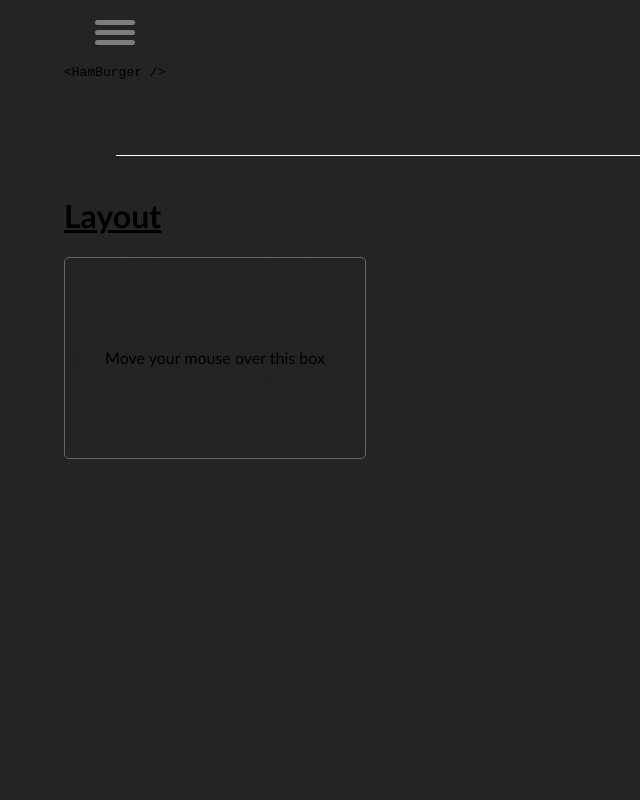
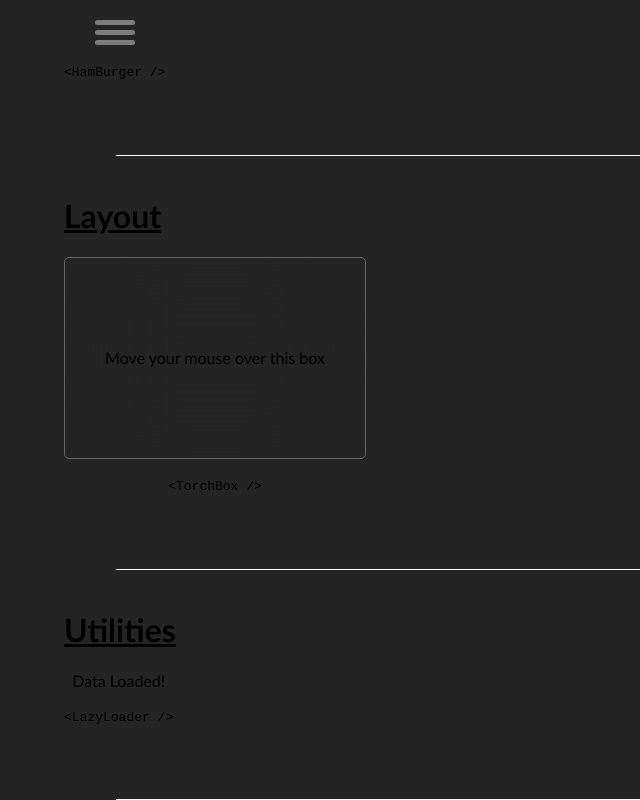
Before and after one commit to regex5440/hd-ui, a React (Vite) app: page / in a window 1280 px wide. Shown: the part 437-1237 px from the top of the page, without its empty margins (0-640 px from the left). Before the commit the page ends 971 px from the top, so only its background shows below. Built offline with nearby package versions, Linux system fonts and the light colour scheme.

Commit message:
Updated Showcase

```diff
--- a/src/components/ShowCase.tsx
+++ b/src/components/ShowCase.tsx
@@ -1,4 +1,4 @@
-import React from "react";
+import React, { useState } from "react";
 import {
   BouncyBalls,
   CircularLoader,
@@ -7,8 +7,10 @@ import {
   TorchBox,
 } from "./";
 import "../style/index.sass";
+import { LazyLoader } from "./Utilities";
 
 const ShowCase = () => {
+  const [lazyLoaderEOD, setLazyLoaderEOD] = useState(false);
   return (
     <div className="showcase__container">
       <header>
@@ -63,6 +65,25 @@ const ShowCase = () => {
             >
               <div>Move your mouse over this box</div>
             </TorchBox>
+            <code>{`<TorchBox />`}</code>
+          </div>
+        </div>
+      </div>
+      <div className="showcase__types">
+        <h1>Utilities</h1>
+        <div className="showcase__items">
+          <div className="item">
+            <LazyLoader
+              endOfData={lazyLoaderEOD}
+              Loader={<CircularLoader width={40} />}
+              onVisibleHandler={() => {
+                setTimeout(() => {
+                  setLazyLoaderEOD(true);
+                }, 3000);
+              }}
+            />
+            {lazyLoaderEOD && <div>Data Loaded!</div>}
+            <code>{`<LazyLoader />`}</code>
           </div>
         </div>
       </div>
```
